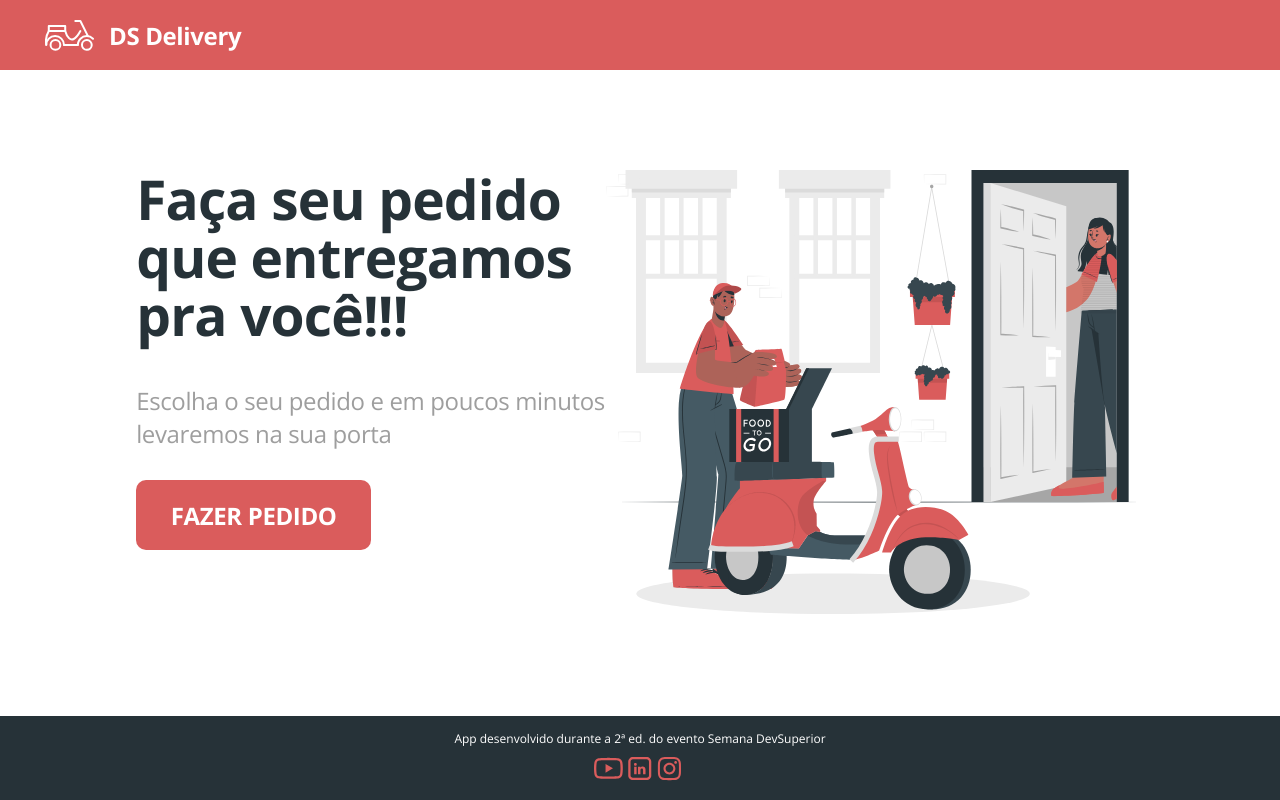
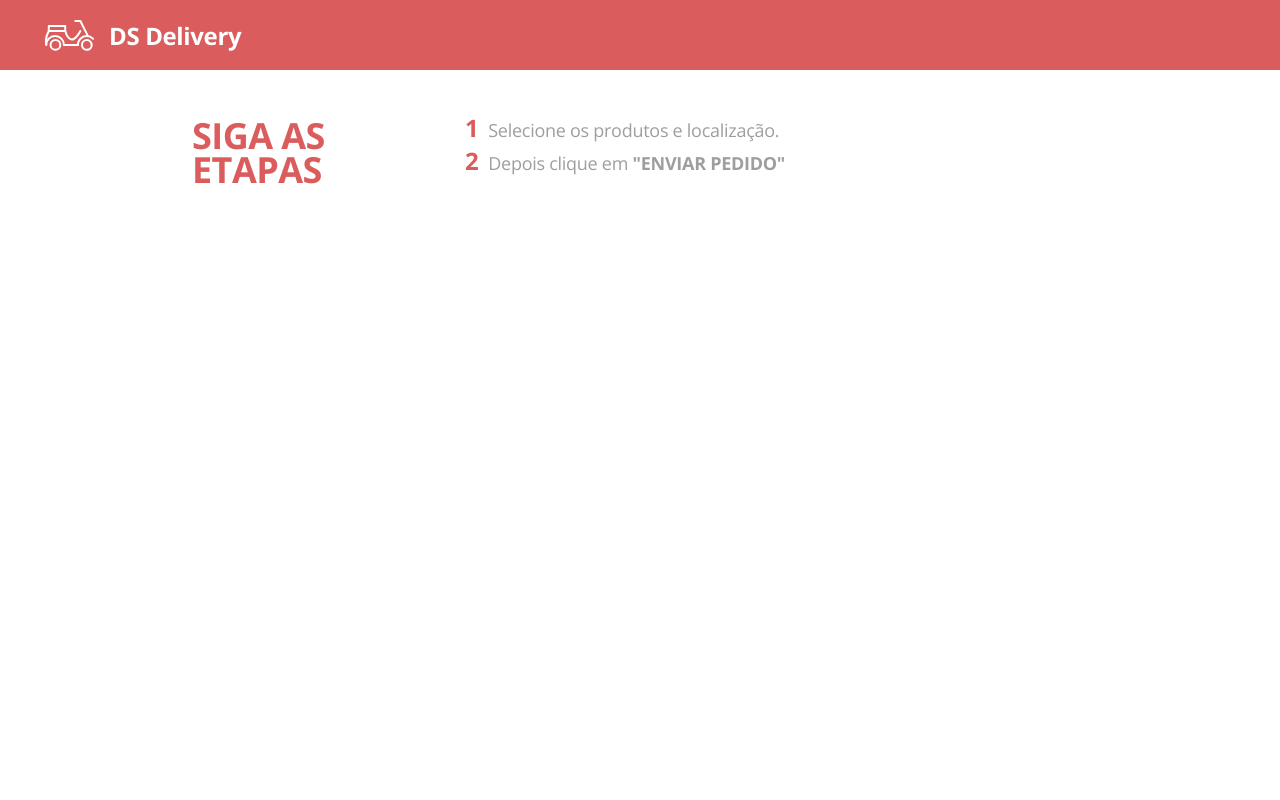
Before and after one commit to thaisamorandini89/dsdelivery-sds2, a React (Create React App) app in the folder front-web/: page /orders in a window 1280 px wide. Built offline with nearby package versions, Linux system fonts and the light colour scheme.

Commit message:
Add routes and StepsHeader

```diff
--- a/front-web/src/App.tsx
+++ b/front-web/src/App.tsx
@@ -1,12 +1,10 @@
 import './App.css';
-import Home from './Home';
-import Navbar from './Navbar';
+import Routes from './Routes';
 
 function App() {
   return (
     <>
-      <Navbar />
-      <Home />
+      <Routes />
     </>
   );
 }
--- a/front-web/src/Home/index.tsx
+++ b/front-web/src/Home/index.tsx
@@ -1,6 +1,7 @@
 import './style.css';
 import { ReactComponent as MainImage } from './main.svg';
 import Footer from '../Footer';
+import { Link } from 'react-router-dom';
 
 function Home() {
     return (
@@ -14,9 +15,9 @@ function Home() {
                         <h3 className="home-subtitle">
                             Escolha o seu pedido e em poucos minutos <br /> levaremos na sua porta
                         </h3>
-                        <a href="#" className="home-btn-order">
+                        <Link to="/orders" className="home-btn-order">
                             FAZER PEDIDO
-                        </a>
+                        </Link>
                     </div>
                 </div>
                 <div className="home-image">
--- a/front-web/src/Navbar/index.tsx
+++ b/front-web/src/Navbar/index.tsx
@@ -1,12 +1,13 @@
 import './style.css'
 
 import { ReactComponent as Logo, ReactComponent } from './logo.svg';
+import { Link } from 'react-router-dom';
 
 function Navbar() {
     return (
         <nav className="main-navbar">
             <Logo />
-            <a href="home" className="logo-text">DS Delivery</a>
+            <Link to="/" className="logo-text">DS Delivery</Link>
         </nav>
     )
 }
--- /dev/null
+++ b/front-web/src/Orders/StepsHeader.tsx
@@ -0,0 +1,23 @@
+function StepsHeader() {
+    return (
+        <header className="orders-steps-container">
+            <div className="orders-steps-content">
+                <h1 className="steps-title">
+                    SIGA AS <br/> ETAPAS
+                </h1>
+                <ul className="steps-items">
+                    <li>
+                       <span className="steps-number">1</span>
+                       Selecione os produtos e localização.
+                    </li>
+                    <li>
+                        <span className="steps-number">2</span>
+                        Depois clique em <strong>"ENVIAR PEDIDO"</strong>
+                    </li>
+                </ul>
+            </div>
+        </header>
+    )
+}
+
+export default StepsHeader;
--- /dev/null
+++ b/front-web/src/Orders/index.tsx
@@ -0,0 +1,12 @@
+import './style.css';
+import StepsHeader from "./StepsHeader";
+
+function Orders() {
+    return (
+       <div className="orders-container">
+           <StepsHeader />
+       </div>
+    )
+}
+
+export default Orders;
--- /dev/null
+++ b/front-web/src/Orders/style.css
@@ -0,0 +1,51 @@
+.orders-container {
+    background-color: var(--light-color);
+  }
+
+  .orders-container h3 {
+    margin: 0;
+  }
+
+  .orders-steps-container {
+    display: flex;
+    justify-content: center;
+    background-color: #FFF;
+    margin-bottom: 30px;
+  }
+
+  .orders-steps-content {
+    display: flex;
+    padding: 25px 0;
+    width: 70%;
+  }
+
+  .steps-title {
+    font-weight: bold;
+    font-size: 36px;
+    line-height: 34px;
+    letter-spacing: -0.015em;
+    color: var(--primary-color);
+    margin-right: 100px;
+  }
+
+  .steps-items {
+    list-style-type: none;
+  }
+
+  .steps-items li {
+    font-weight: normal;
+    font-size: 18px;
+    line-height: 25px;
+    letter-spacing: -0.015em;
+    color: var(--secondary-color);
+  }
+
+  .steps-items .steps-number {
+    font-size: 24px;
+    font-style: normal;
+    font-weight: bold;
+    line-height: 33px;
+    letter-spacing: -0.015em;
+    color: var(--primary-color);
+    margin-right: 10px;
+  }
--- /dev/null
+++ b/front-web/src/Routes.tsx
@@ -0,0 +1,22 @@
+import { BrowserRouter, Route, Switch } from "react-router-dom";
+import Home from "./Home";
+import Navbar from "./Navbar";
+import Orders from "./Orders";
+
+function Routes (){
+    return(
+        <BrowserRouter>
+            <Navbar />
+            <Switch>
+                <Route path="/orders">
+                    <Orders />
+                </Route>
+                <Route path="/">
+                    <Home />
+                </Route>
+            </Switch>
+        </BrowserRouter>
+    )
+}
+
+export default Routes;
```
Also changed, not shown: front-web/package.json (+6 -4 lines), 1 other file (tests, documents, lock files or other folders).
